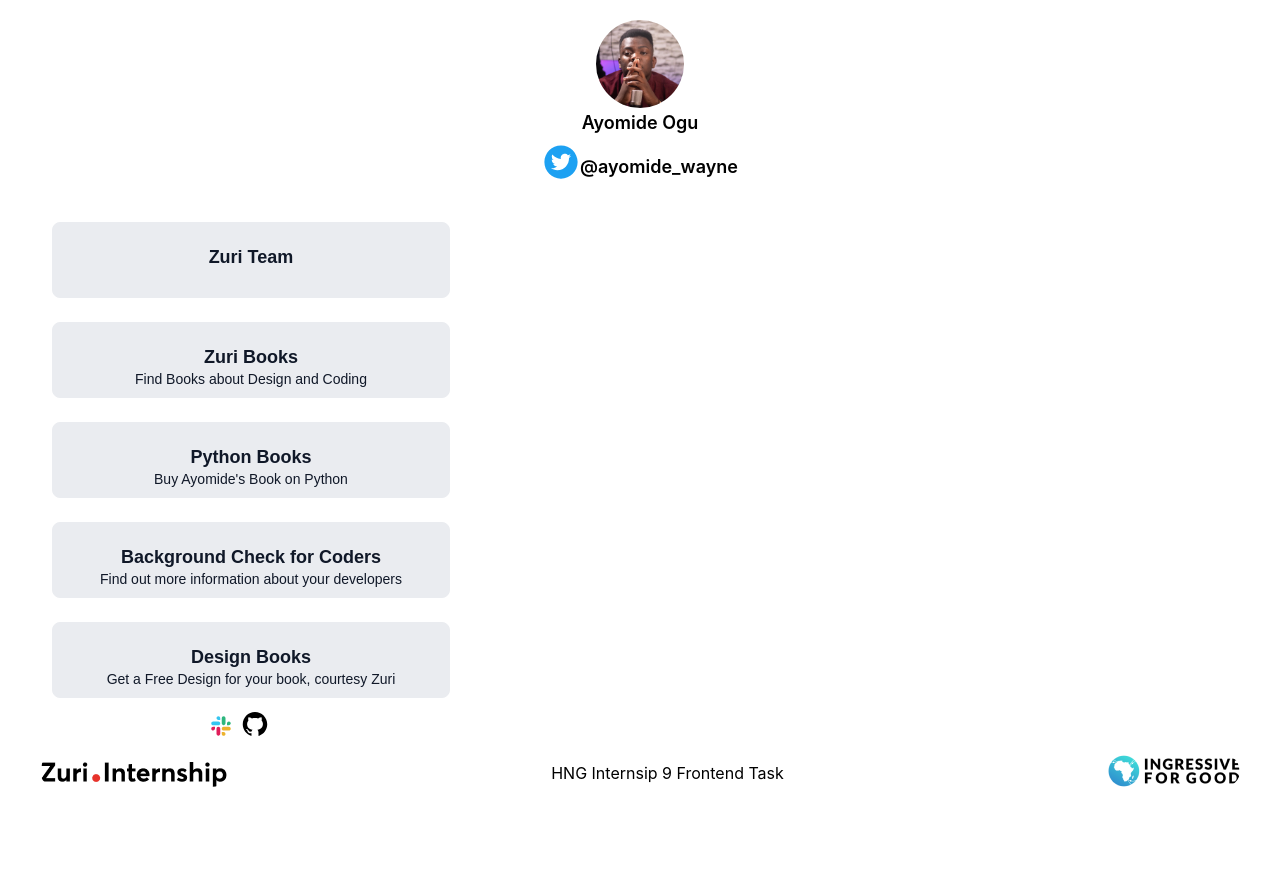
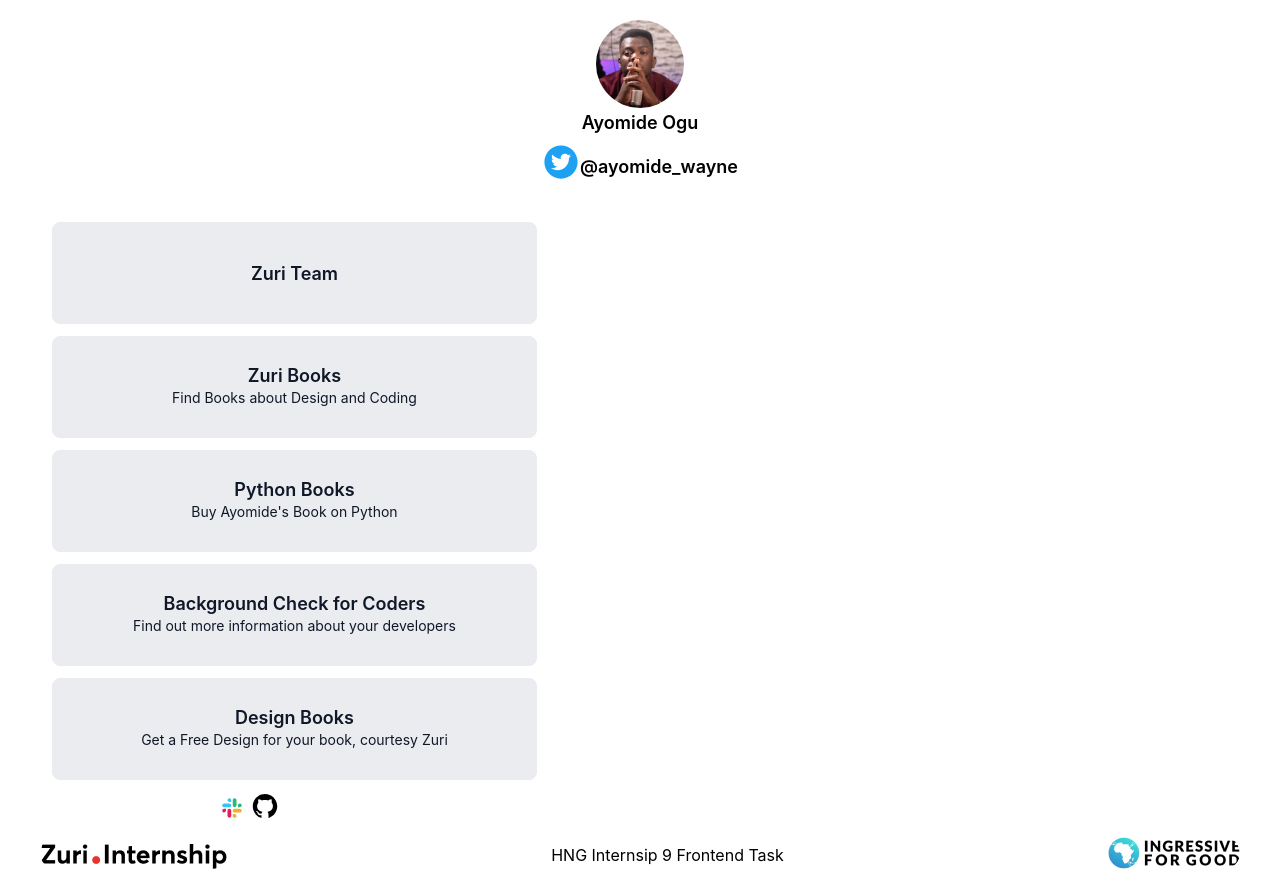
Before and after one commit to ayowayne123/Linkify, a React (Create React App) app: page / in a window 1280 px wide. Before the commit the page ends 801 px from the top, so only its background shows below. Built offline with nearby package versions, Linux system fonts and the light colour scheme.

Commit message:
fixing problems 2

```diff
--- a/src/App.css
+++ b/src/App.css
@@ -56,7 +56,7 @@
   color: #1DA1F2;
 }
 
-.bio a, .icons a {
+ a {
   outline: none;
   text-decoration: none;
   color: inherit;
@@ -78,7 +78,7 @@
 
 
 .btn {
-  padding: 24px 32px;
+  padding: 12px 32px;
   margin: 12px;
   max-width: 1152px;
   width: 100%;
@@ -90,6 +90,9 @@
   font-weight: 600;
   cursor: pointer;
   color: #101828;
+  display: flex;
+  align-items: center;
+  justify-content: center;
 
 
 }
@@ -97,6 +100,8 @@
 .text{
   display: flex;
   flex-direction: column;
+
+
 }
 
 .subtext{
@@ -131,7 +136,7 @@
 /* Small devices (portrait tablets and large phones, 600px and up) */
 @media only screen and (max-width: 900px) {
   .btn {
-    padding: 10px 20px;
+    padding: 5px 10px;
     margin: 12px 6px ;
     width: 90%;
     height: 68px;
--- a/src/components/Links/Button.jsx
+++ /dev/null
@@ -1,14 +0,0 @@
-import React from 'react'
-
-const Button = ({ subtext,text,btn_Id, as: Component = 'button', ...rest}) => {
-
-  return (
-   <div><Component {...rest}><button id={btn_Id} className='btn'>
-    <div className='text'> <span>{text} </span>
-   <span className='subtext'>  {subtext} </span> </div></button> </Component>
-
-    </div>
-  )
-}
-
-export default Button
--- a/src/components/Links/Link.jsx
+++ b/src/components/Links/Link.jsx
@@ -1,16 +1,29 @@
 import React from 'react'
-import Button from './Button';
 import { AiFillGithub } from "react-icons/ai";
 import Slack from "../../../src/slack.svg";
 
 function Link() {
   return (
     <div className='Link'>
-        <Button  btn_Id="btn__zuri"  as="a" href="https://training.zuri.team" text="Zuri Team" />
-        <Button  btn_Id="books" as="a" href="https://books.zuri.team"  text="Zuri Books" subtext="Find Books about Design and Coding"/>
-        <Button  btn_Id="book__python" as="a" href=" https://books.zuri.team/python-for-beginners?ref_id=ayomidewayne"  text="Python Books"  subtext="Buy Ayomide's Book on Python"/>
-        <Button btn_Id="pitch" as="a" href="https://background.zuri.team" text="Background Check for Coders" subtext="Find out more information about your developers"/>
-        <Button btn_Id="book__design" as="a" href="https://books.zuri.team/design-rules" text="Design Books" subtext="Get a Free Design for your book, courtesy Zuri"/>
+      <div className='btn'> <a href="https://training.zuri.team"  id='books' >
+        <div className='text'> Zuri Team
+         </div> </a> </div>
+      <div className='btn'> <a href="https://books.zuri.team"  id='books' >
+        <div className='text'> <span>Zuri Books </span>
+        <span className='subtext'> Find Books about Design and Coding </span> </div> </a> </div>
+
+        <div className='btn'> <a href="https://books.zuri.team/python-for-beginners?ref_id=ayomidewayne"  id='book__python'>
+        <div className='text'> <span>Python Books </span>
+      <span className='subtext'> Buy Ayomide's Book on Python </span> </div> </a> </div>
+
+       <div className='btn'>  <a href="https://background.zuri.team" id='pitch' >
+        <div className='text'> <span>Background Check for Coders</span>
+      <span className='subtext'>Find out more information about your developers </span> </div>  </a> </div>
+
+        <div className='btn'> <a href="https://books.zuri.team/design-rules" id='book__design' >
+        <div className='text'> <span>Design Books</span>
+      <span className='subtext'>Get a Free Design for your book, courtesy Zuri </span> </div> </a>  </div>
+
         <span className='bio'>
            <a href="https://slack.com"> <img src={Slack} alt='slack' /></a>
            <a href="https://github.com/ayowayne123"> <AiFillGithub/></a>
```
